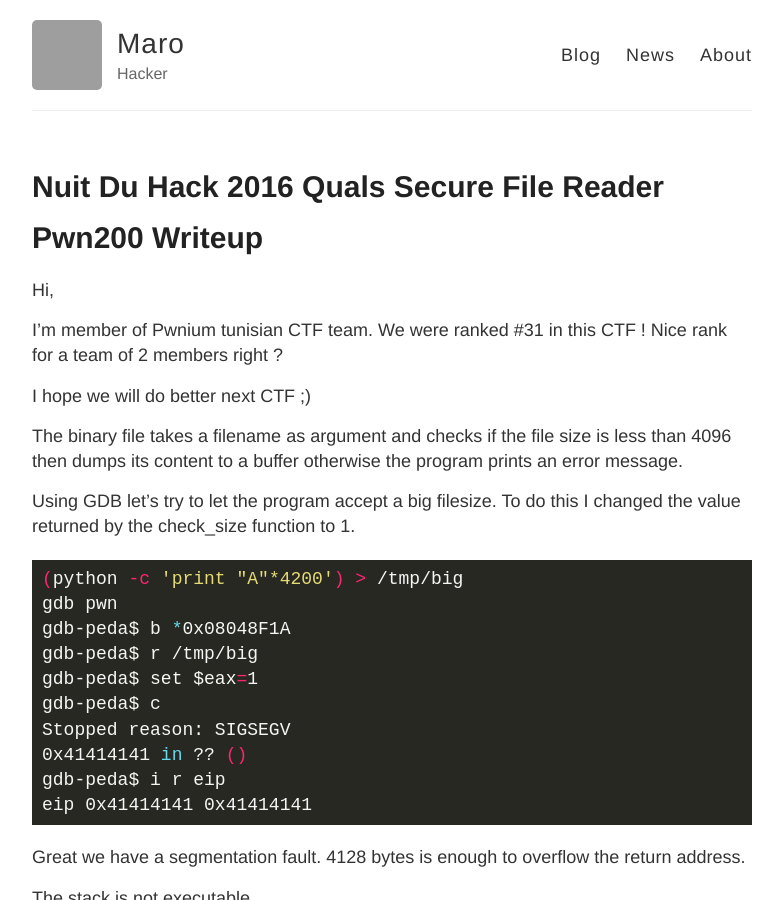
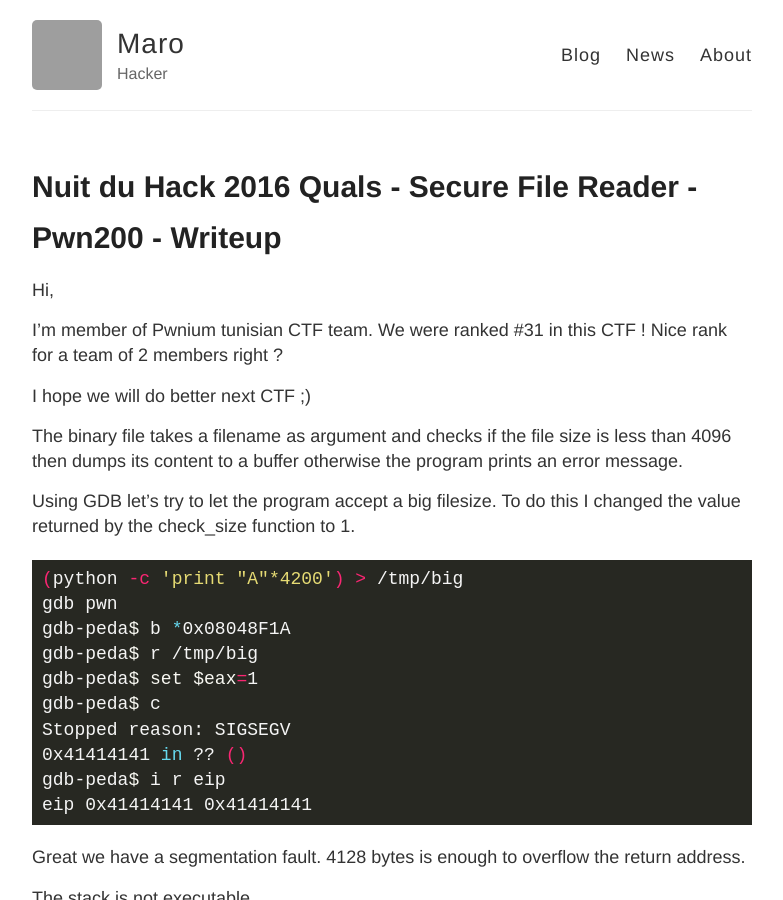
Before and after one commit to maroueneboubakri/maroueneboubakri.github.io, a Jekyll site: the page built from _posts/2016-4-2-Nuit-du-Hack-2016-Quals-Secure-File-Reader-Pwn200-Writeup.md, in a window 1280 px wide and 900 px high. Shown: the whole window, without its empty margins (248-1031 px from the left). Built offline with Jekyll 4.4.1, drawn with Linux system fonts in a browser that asks for light colours; our own code applies the rules of GitHub Pages for plain Markdown files; part of the change alters nothing that is shown; grey boxes are pictures that could not be loaded.

```diff
--- a/_posts/2016-4-2-Nuit-du-Hack-2016-Quals-Secure-File-Reader-Pwn200-Writeup.md
+++ b/_posts/2016-4-2-Nuit-du-Hack-2016-Quals-Secure-File-Reader-Pwn200-Writeup.md
@@ -1,3 +1,7 @@
+---
+title: Nuit du Hack 2016 Quals - Secure File Reader - Pwn200 - Writeup
+---
+
 Hi,
 
 I'm member of Pwnium tunisian CTF team. We were ranked #31 in this CTF !
```
